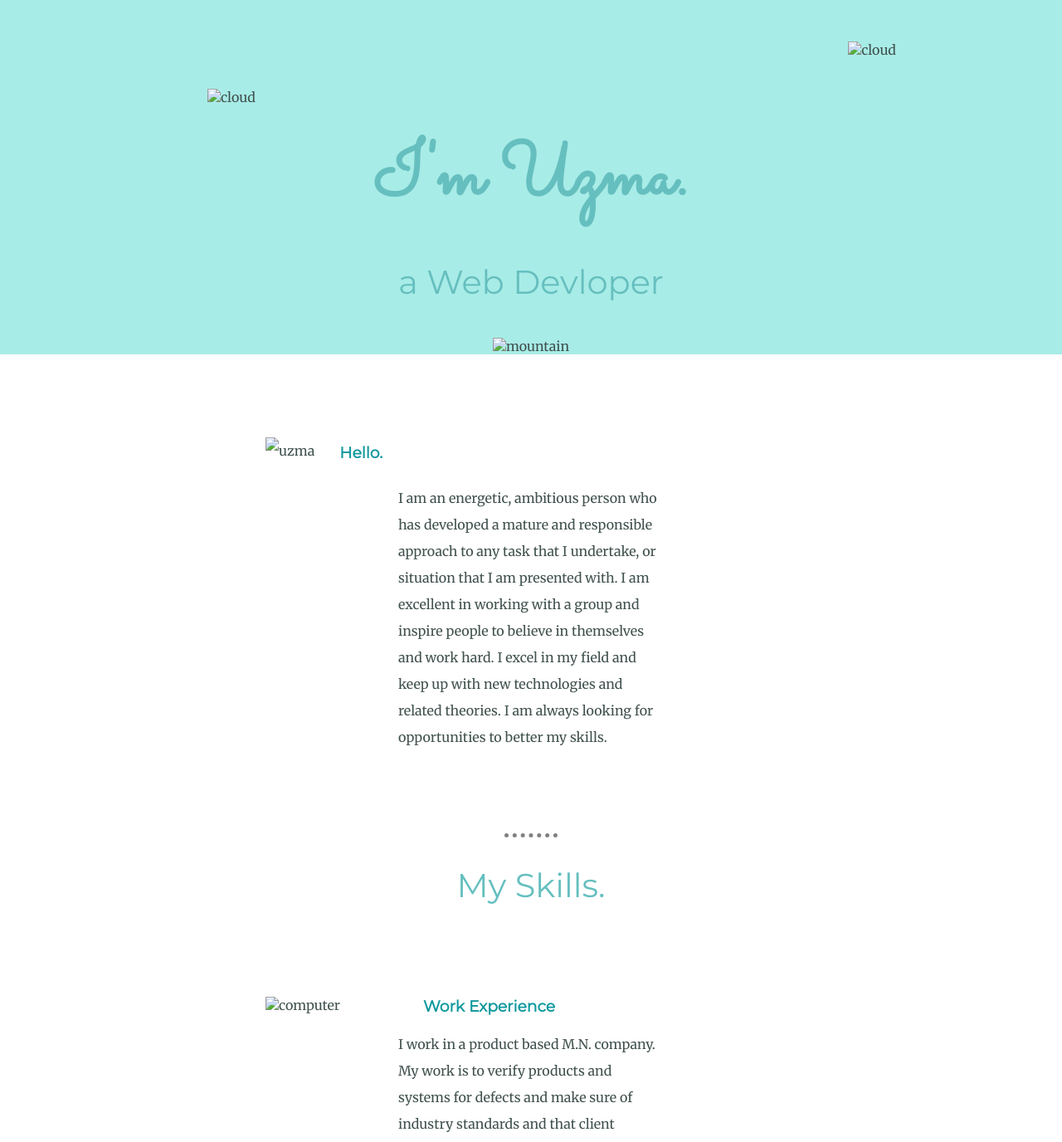
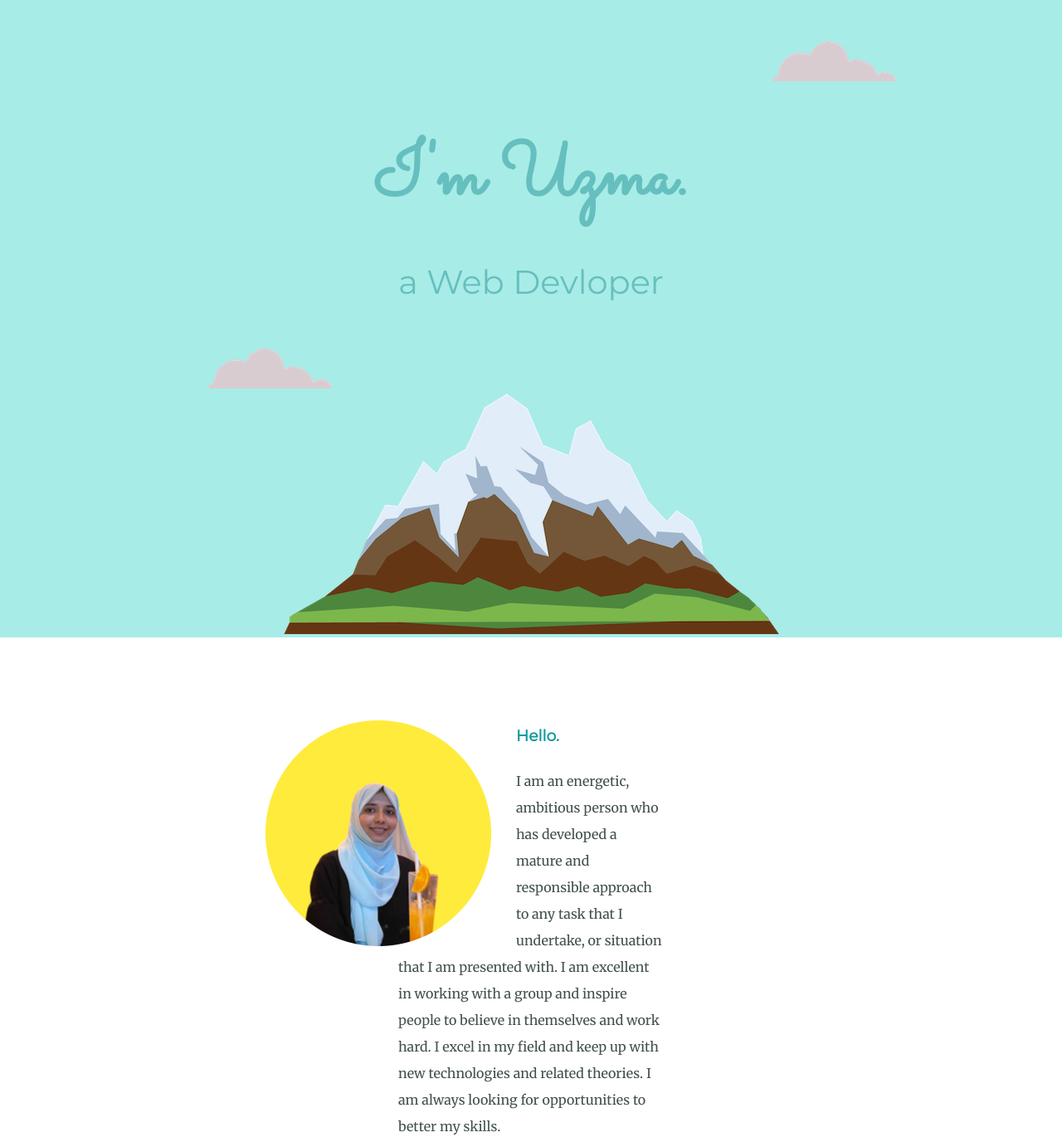
Before and after one commit to UzmSayed/CV, a plain HTML site: page index.html in a window 1280 px wide. Shown: the top 1376 px of the page at 83% size. Drawn offline with Linux system fonts and the light colour scheme; files that its build step writes are made by us from their sources.

Commit message:
Add files via upload
index updated

```diff
--- a/index.html
+++ b/index.html
@@ -3,25 +3,25 @@
   <head>
     <meta charset="utf-8">
     <title>Uzma Sayed</title>
-    <link rel="stylesheet" href="css/style.css">
-    <link rel="icon" href="icon/Beginner.ico">
+    <link rel="stylesheet" href="style.css">
+    <link rel="icon" href="Beginner.ico">
     <link rel="preconnect" href="https://fonts.googleapis.com">
 <link rel="preconnect" href="https://fonts.gstatic.com" crossorigin>
 <link href="https://fonts.googleapis.com/css2?family=Merriweather&family=Montserrat&family=Sacramento&display=swap" rel="stylesheet">
   </head>
   <body>
   <div class="topcontainer">
-    <img class="top-cloud" src="img/cloud.png" alt="cloud">
+    <img class="top-cloud" src="cloud.png" alt="cloud">
     <h1>I'm Uzma.</h1>
     <h2>a Web <span>Dev</span>loper</h2>
-    <img class="bottom-cloud" src="img/cloud.png" alt="cloud">
-    <img class="mountain" src="img/mountain.png" alt="mountain">
+    <img class="bottom-cloud" src="cloud.png" alt="cloud">
+    <img class="mountain" src="mountain.png" alt="mountain">
 
 
   </div>
   <div class="middle-container">
     <div class="profile">
-    <img class="uzma"src="img/uzma.png" alt="uzma">
+    <img class="uzma"src="uzma.png" alt="uzma">
       <h3>Hello.</h3>
       <p class="discription">I am an energetic, ambitious person who has developed a mature and responsible approach to any task that I undertake, or situation that I am presented with. I am excellent in working with a group and inspire people to believe in themselves and work hard. I excel in my field and keep up with new technologies and related theories. I am always looking for opportunities to better my skills.</p>
     </div>
@@ -29,13 +29,13 @@
     <div class="skills">
       <h2>My Skills.</h2>
       <div class="skill-row">
-        <img class="computer" src="img/computer.png" alt="computer">
+        <img class="computer" src="computer.png" alt="computer">
         <h3>Work Experience</h3>
         <p class="discription">I work in a product based M.N. company. My work is to verify products and systems for defects and make sure of industry standards and that client requirements are met. I see to it that our product is user friendly, has understandable features and is easily accessible. To give you an example - While submitting a form a “Submit” button is crucial else the user will not be sure if their form has been submitted, also it should be placed at the end of the form so that it is accessible, it should also be highlighted suitably so that it is detectable. Along with this I provide quality assurance expertise, attention to details, technical skills, time management, and making improvement suggestions.</p>
       </div>
       <div class="skill-row">
 
-        <img class="earth" src="img/earth.png" alt="earth">  <table cellspacing="10">
+        <img class="earth" src="earth.png" alt="earth">  <table cellspacing="10">
           <h3>Tools and Techs</h3>
             <tbody>
               <tr>
```
